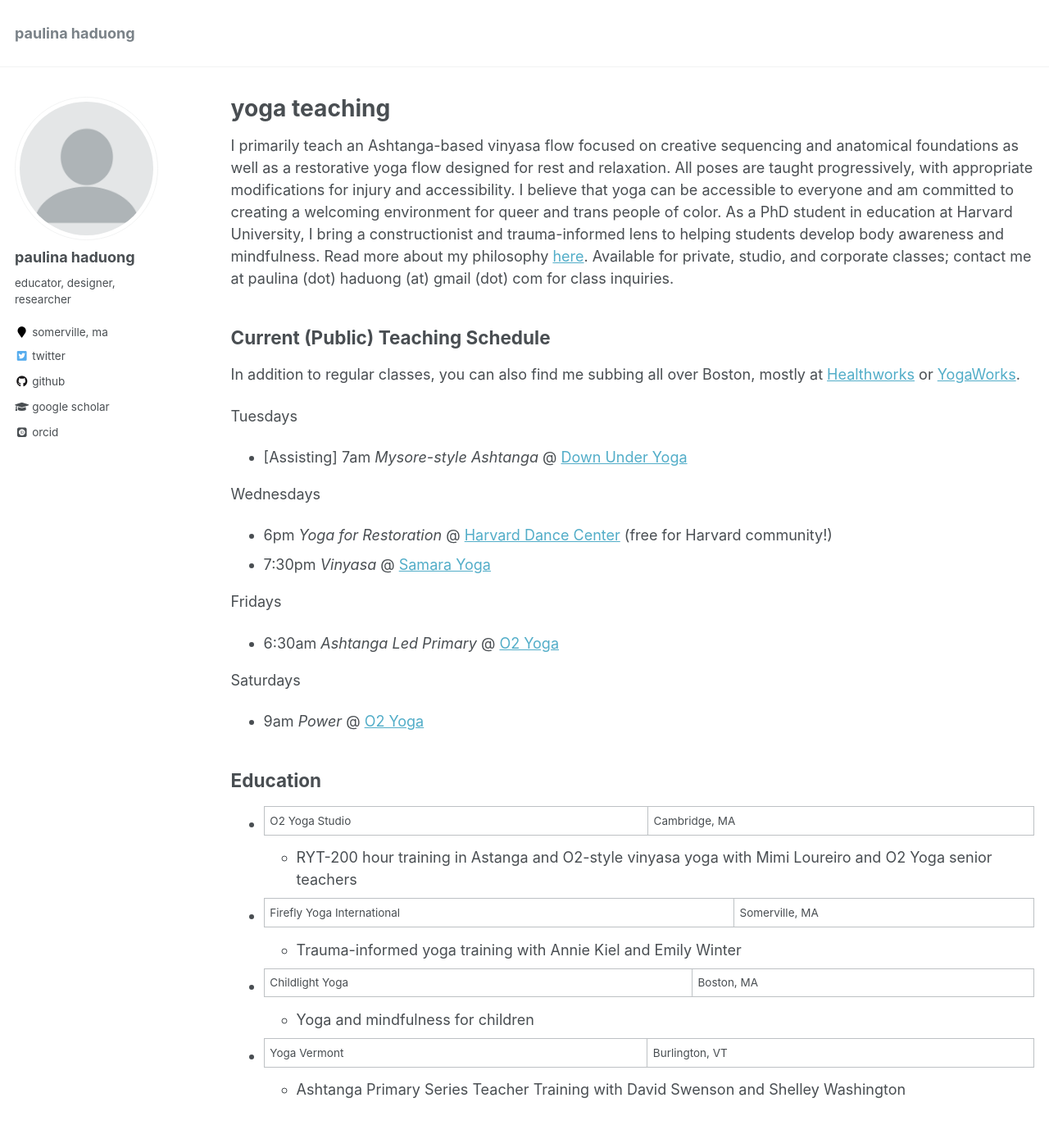
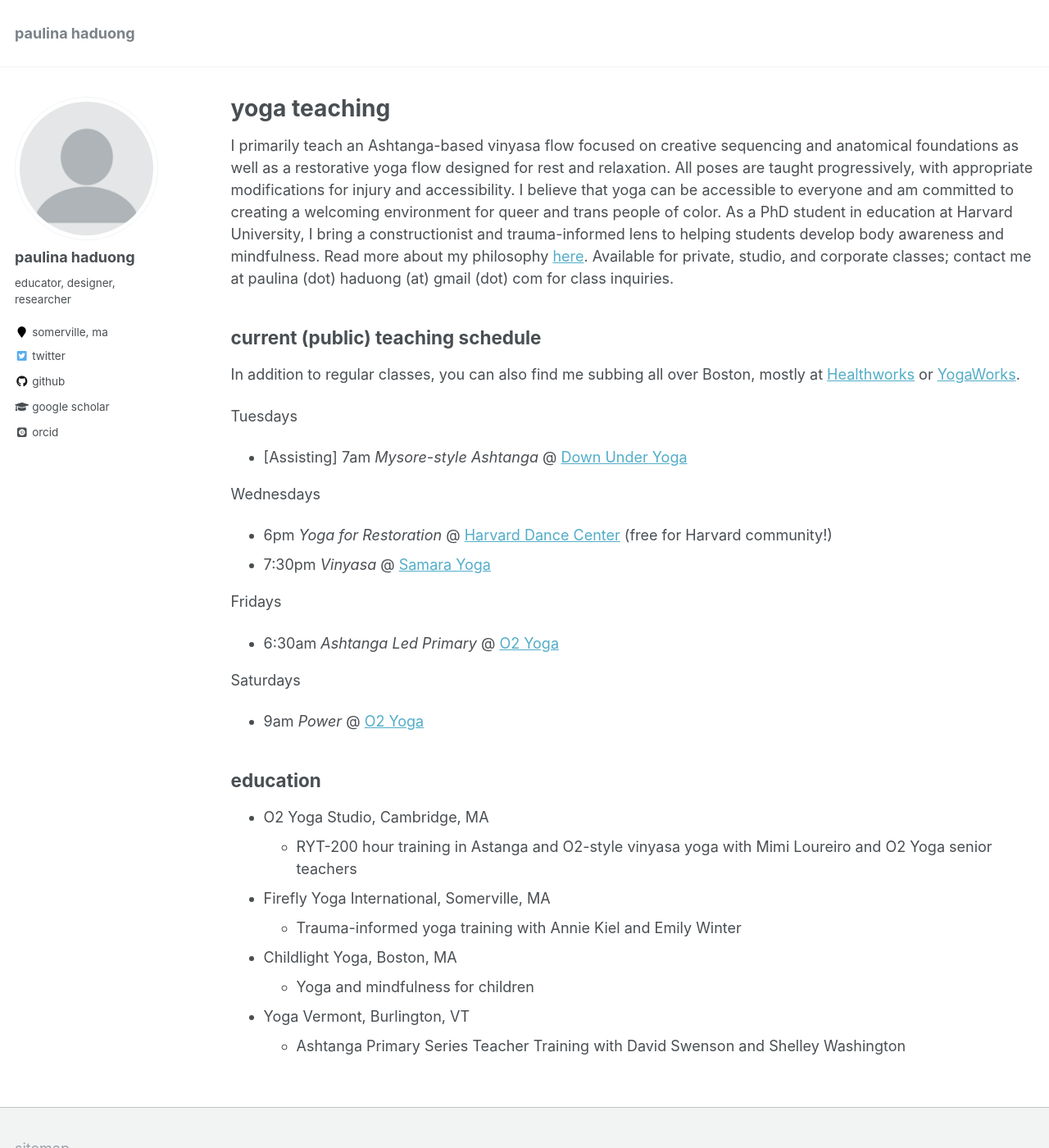
Before and after one commit to paulinahaduong/paulinahaduong.github.io, a Jekyll site: the page built from _pages/yoga.md, in a window 1280 px wide and 1400 px high. Shown: the whole window at 82% size. Built offline with Jekyll 4.4.1, drawn with Linux system fonts in a browser that asks for light colours; some web fonts are replaced; a file with an impossible date is left out.

```diff
--- a/_pages/yoga.md
+++ b/_pages/yoga.md
@@ -7,7 +7,7 @@ author_profile: true
 
 I primarily teach an Ashtanga-based vinyasa flow focused on creative sequencing and anatomical foundations as well as a restorative yoga flow designed for rest and relaxation. All poses are taught progressively, with appropriate modifications for injury and accessibility. I believe that yoga can be accessible to everyone and am committed to creating a welcoming environment for queer and trans people of color. As a PhD student in education at Harvard University, I bring a constructionist and trauma-informed lens to helping students develop body awareness and mindfulness. Read more about my philosophy [here](http://o2yoga.com/mid-june-teacher-feature-paulina-haduong/). Available for private, studio, and corporate classes; contact me at paulina (dot) haduong (at) gmail (dot) com for class inquiries.
 
-## Current (Public) Teaching Schedule
+## current (public) teaching schedule
 In addition to regular classes, you can also find me subbing all over Boston, mostly at [Healthworks](https://healthworksfitness.com/cambridge/) or [YogaWorks](https://www.yogaworks.com/location/cambridge/).
 
 Tuesdays
@@ -27,16 +27,16 @@ Saturdays
 
 * 9am *Power* @ [O2 Yoga](http://o2yoga.com)
 
-## Education
+## education
 
-* O2 Yoga Studio | Cambridge, MA
+* O2 Yoga Studio, Cambridge, MA
     * RYT-200 hour training in Astanga and O2-style vinyasa yoga with Mimi Loureiro and O2 Yoga senior teachers
 
-* Firefly Yoga International | Somerville, MA
+* Firefly Yoga International, Somerville, MA
     * Trauma-informed yoga training with Annie Kiel and Emily Winter
 
-* Childlight Yoga | Boston, MA
+* Childlight Yoga, Boston, MA
     * Yoga and mindfulness for children
 
-* Yoga Vermont | Burlington, VT
+* Yoga Vermont, Burlington, VT
     * Ashtanga Primary Series Teacher Training with David Swenson and Shelley Washington
```
Also changed, not shown: 2 other files.
